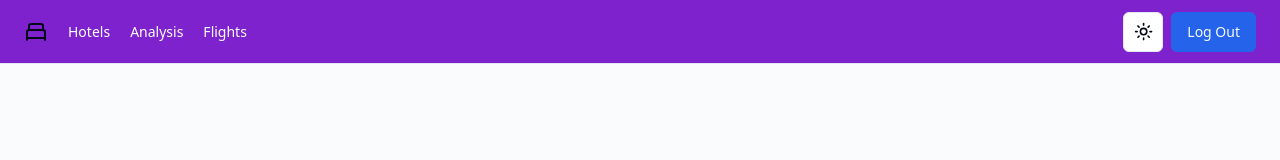
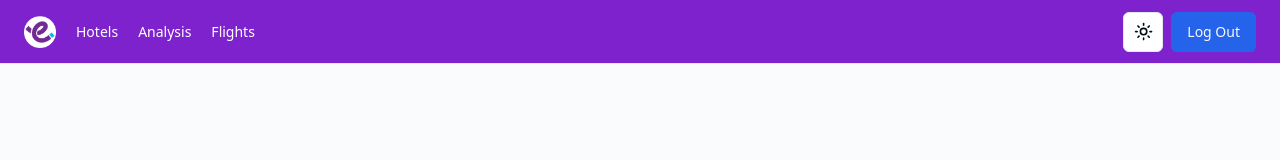
Before and after one commit to Bijoy05/cxfinal, a React (Vite) app: page / in a window 1280 px wide. Shown: the top 160 px of the page. Built offline with nearby package versions, Linux system fonts and the light colour scheme; no server answers; what @radix-ui/themes would draw is missing.

Commit message:
added logo

```diff
--- a/src/header/Header.tsx
+++ b/src/header/Header.tsx
@@ -5,6 +5,8 @@ import { BedSingle } from "lucide-react";
 import { ModeToggle } from "@/components/mode-toggle";
 import { useSignOutManager } from "@/services/auth";
 import { LoadingSpinner } from "@/components/extension/loading-spinner";
+
+import logoImage from "@/assets/logo.png";
 
 interface LinkProps {
   href: string;
@@ -49,7 +51,7 @@ const Header = () => {
     <header className="sticky top-0 w-full flex h-16 items-center gap-4 border-b bg-background px-6 z-50 bg-purple-700">
       <nav className="flex font-medium flex-row items-center gap-5 text-sm">
         <LogoLink href="/">
-          <BedSingle />
+        <img src={logoImage} alt="Logo" className="w-8 h-8" />
         </LogoLink>
         <HeaderLink href="/hotels"><div className="text-white">Hotels</div></HeaderLink>
         <HeaderLink href="/rooms"><div className="text-white">Analysis</div></HeaderLink>
```
Also changed, not shown: src/assets/logo.png (added).
